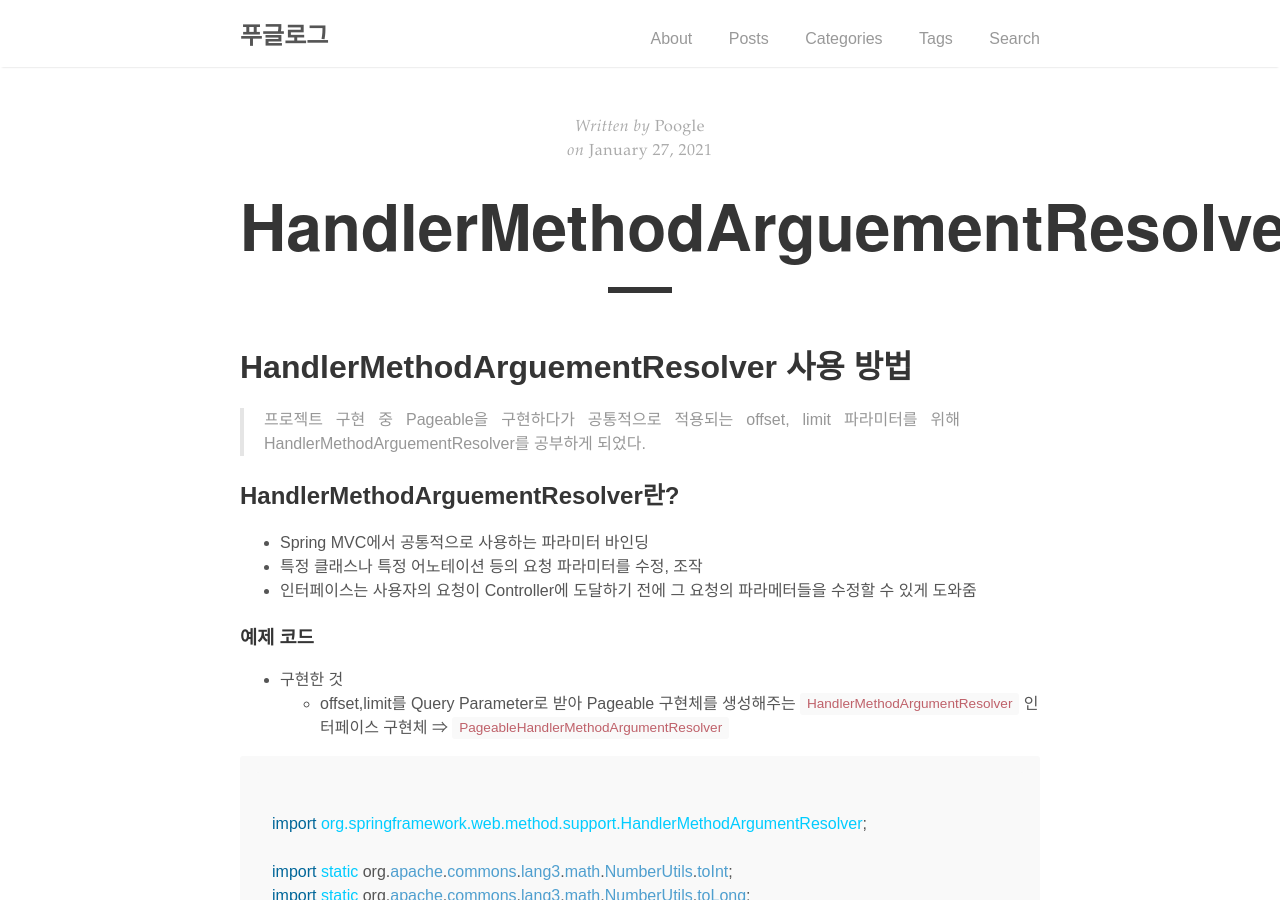
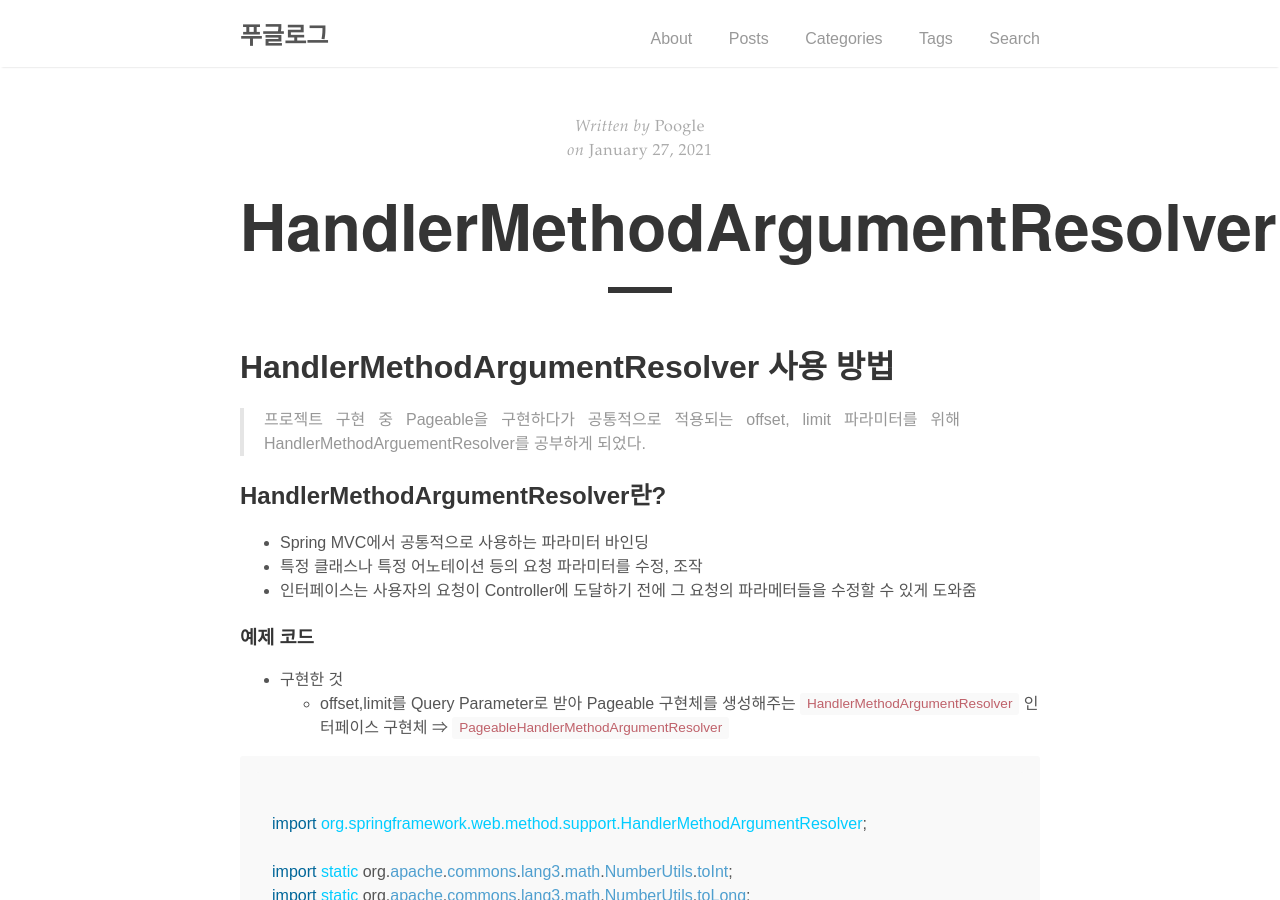
Before and after one commit to suhyunsim/suhyunsim.github.io, a Jekyll site: the page built from _posts/2021-01-27-HandlerMethodArguementResolver.md, in a window 1280 px wide and 900 px high. Built offline with Jekyll 4.4.1, drawn with Linux system fonts in a browser that asks for light colours; comment, search, counter and statistics services are not loaded.

Commit message:
docs: typo 수정

```diff
--- a/_posts/2021-01-27-HandlerMethodArguementResolver.md
+++ b/_posts/2021-01-27-HandlerMethodArguementResolver.md
@@ -1,20 +1,20 @@
 ---
 layout: post
-title: "HandlerMethodArguementResolver"
+title: "HandlerMethodArgumentResolver"
 author: "Poogle"
 categories: [BackEnd]
 sitemap:
   changefreq: daily
   priority: 1.0
 comments: true
-tag: [Pageable, offset, limit, HandlerMethodArguementResolver]
+tag: [Pageable, offset, limit, HandlerMethodArgumentResolver]
 
 ---
 
-# HandlerMethodArguementResolver 사용 방법
+# HandlerMethodArgumentResolver 사용 방법
 > 프로젝트 구현 중 Pageable을 구현하다가 공통적으로 적용되는 offset, limit 파라미터를 위해 HandlerMethodArguementResolver를 공부하게 되었다.
 
-## HandlerMethodArguementResolver란?
+## HandlerMethodArgumentResolver란?
 - Spring MVC에서 공통적으로 사용하는 파라미터 바인딩
 - 특정 클래스나 특정 어노테이션 등의 요청 파라미터를 수정, 조작
 - 인터페이스는 사용자의 요청이 Controller에 도달하기 전에 그 요청의 파라메터들을 수정할 수 있게 도와줌
```
